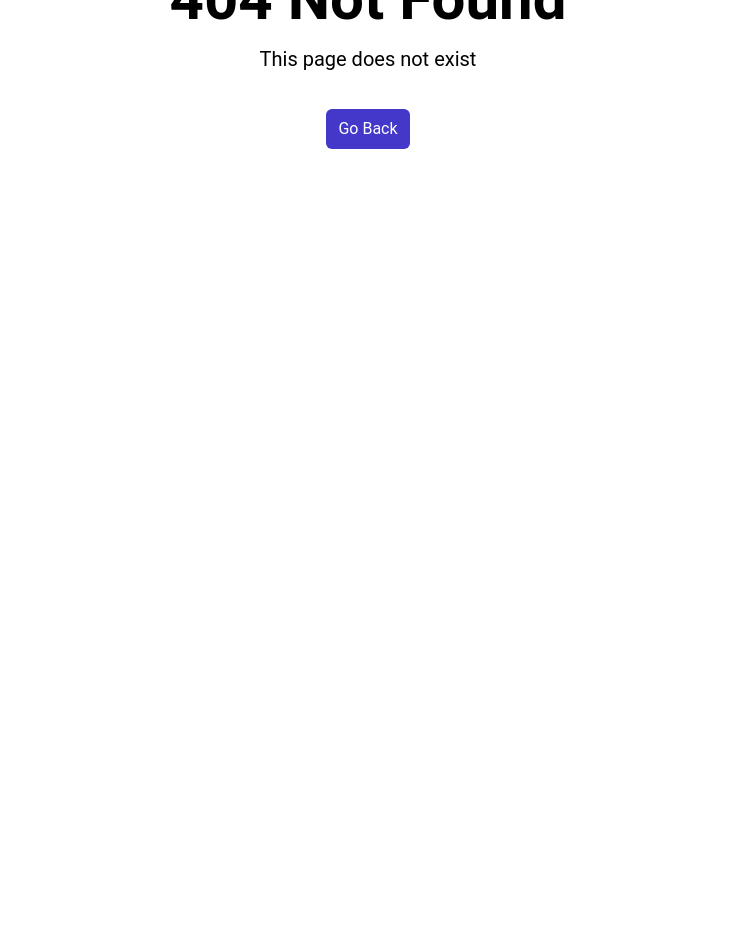
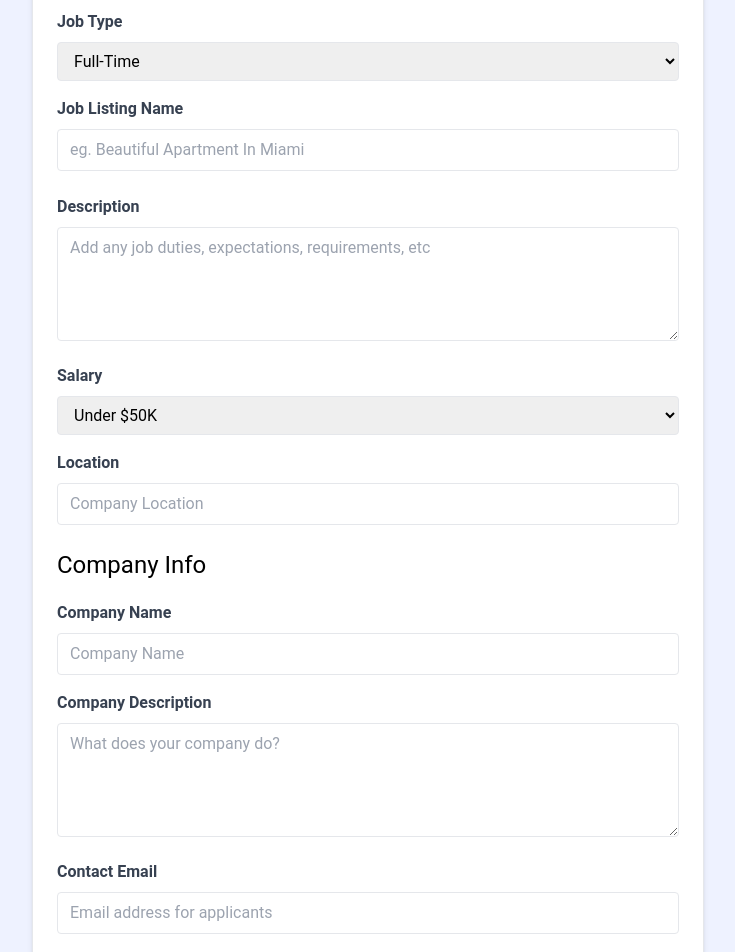
Before and after one commit to durgeshkk/react-crash-course-practical, a React (Vite) app in the folder react-crash-course-2024/: page /add-job in a window 1280 px wide. Before the commit this address had no page. Shown: the part 260-1212 px from the top of the page, without its empty margins (272-1007 px from the left). Before the commit the page ends 800 px from the top, so only its background shows below. Built offline with nearby package versions, Linux system fonts and the light colour scheme.

Commit message:
Add Job Page - Basic Rendering

```diff
--- a/react-crash-course-2024/src/App.jsx
+++ b/react-crash-course-2024/src/App.jsx
@@ -5,6 +5,7 @@ import MainLayout from './layouts/MainLayout';
 import JobsPage from "./pages/JobsPage";
 import NotFoundPage from './pages/NotFoundPage';
 import JobPage, {jobLoader} from "./pages/JobPage";
+import AddJobPage from "./pages/AddJobPage";
 
 // create our router
 // Route -> Route Component, we can actually pass path within route but for now, it's only for home page, so we can add index and then an element representing the route.
@@ -14,6 +15,7 @@ const router = createBrowserRouter(
     <Route path="/" element={<MainLayout />}>
       <Route index element={<HomePage />} />
       <Route path="/jobs" element={<JobsPage />} />
+      <Route path="/add-job" element={<AddJobPage />} />
       <Route path="/jobs/:id" element={<JobPage />} loader={jobLoader}/>
       {/* Below line is like catch job! */}
       <Route path="*" element={<NotFoundPage />} />
--- /dev/null
+++ b/react-crash-course-2024/src/pages/AddJobPage.jsx
@@ -0,0 +1,202 @@
+import { useState } from "react";
+
+const AddJobPage = () => {
+
+    const [title,setTitle] = useState('');
+    const [type,setType] = useState('');
+    const [location,setLocation] = useState('');
+    const [description,setDescription] = useState('');
+    const [salary,setSalary] = useState('');
+    const [companyName,setCompanyName] = useState('');
+    const [companyDescription,setCompanyDescription] = useState('');
+    const [contactEmail,setContactEmail] = useState('');
+    const [contactPhone,setContactPhone] = useState('');
+
+    return (
+    <>
+        <section className="bg-indigo-50">
+        <div className="container m-auto max-w-2xl py-24">
+            <div
+            className="bg-white px-6 py-8 mb-4 shadow-md rounded-md border m-4 md:m-0"
+            >
+            <form>
+                <h2 className="text-3xl text-center font-semibold mb-6">Add Job</h2>
+
+                <div className="mb-4">
+                <label htmlFor="type" className="block text-gray-700 font-bold mb-2"
+                    >Job Type</label
+                >
+                <select
+                    id="type"
+                    name="type"
+                    className="border rounded w-full py-2 px-3"
+                    required
+                    value={type}
+                    onChange={(eventParam) => setType(eventParam.target.value)}
+                >
+                    <option value="Full-Time">Full-Time</option>
+                    <option value="Part-Time">Part-Time</option>
+                    <option value="Remote">Remote</option>
+                    <option value="Internship">Internship</option>
+                </select>
+                </div>
+
+                <div className="mb-4">
+                <label className="block text-gray-700 font-bold mb-2"
+                    >Job Listing Name</label
+                >
+                <input
+                    type="text"
+                    id="title"
+                    name="title"
+                    className="border rounded w-full py-2 px-3 mb-2"
+                    placeholder="eg. Beautiful Apartment In Miami"
+                    required
+                    value={title}
+                    onChange={(eventParam) => setTitle(eventParam.target.value)}
+                />
+                </div>
+                <div className="mb-4">
+                <label
+                    htmlFor="description"
+                    className="block text-gray-700 font-bold mb-2"
+                    >Description</label
+                >
+                <textarea
+                    id="description"
+                    name="description"
+                    className="border rounded w-full py-2 px-3"
+                    rows="4"
+                    placeholder="Add any job duties, expectations, requirements, etc"
+                    value={description}
+                    onChange={(eventParam) => setDescription(eventParam.target.value)}
+                ></textarea>
+                </div>
+
+                <div className="mb-4">
+                <label htmlFor="type" className="block text-gray-700 font-bold mb-2"
+                    >Salary</label
+                >
+                <select
+                    id="salary"
+                    name="salary"
+                    className="border rounded w-full py-2 px-3"
+                    required
+                    value={salary}
+                    onChange={(eventParam) => setSalary(eventParam.target.value)}
+                >
+                    <option value="Under $50K">Under $50K</option>
+                    <option value="$50K - 60K">$50K - $60K</option>
+                    <option value="$60K - 70K">$60K - $70K</option>
+                    <option value="$70K - 80K">$70K - $80K</option>
+                    <option value="$80K - 90K">$80K - $90K</option>
+                    <option value="$90K - 100K">$90K - $100K</option>
+                    <option value="$100K - 125K">$100K - $125K</option>
+                    <option value="$125K - 150K">$125K - $150K</option>
+                    <option value="$150K - 175K">$150K - $175K</option>
+                    <option value="$175K - 200K">$175K - $200K</option>
+                    <option value="Over $200K">Over $200K</option>
+                </select>
+                </div>
+
+                <div className='mb-4'>
+                <label className='block text-gray-700 font-bold mb-2'>
+                    Location
+                </label>
+                <input
+                    type='text'
+                    id='location'
+                    name='location'
+                    className='border rounded w-full py-2 px-3 mb-2'
+                    placeholder='Company Location'
+                    required
+                    value={location}
+                    onChange={(eventParam) => setLocation(eventParam.target.value)}
+                />
+                </div>
+
+                <h3 className="text-2xl mb-5">Company Info</h3>
+
+                <div className="mb-4">
+                <label htmlFor="company" className="block text-gray-700 font-bold mb-2"
+                    >Company Name</label
+                >
+                <input
+                    type="text"
+                    id="company"
+                    name="company"
+                    className="border rounded w-full py-2 px-3"
+                    placeholder="Company Name"
+                    value={companyName}
+                    onChange={(eventParam) => setCompanyName(eventParam.target.value)}
+                />
+                </div>
+
+                <div className="mb-4">
+                <label
+                    htmlFor="company_description"
+                    className="block text-gray-700 font-bold mb-2"
+                    >Company Description</label
+                >
+                <textarea
+                    id="company_description"
+                    name="company_description"
+                    className="border rounded w-full py-2 px-3"
+                    rows="4"
+                    placeholder="What does your company do?"
+                    value={companyDescription}
+                    onChange={(eventParam) => setCompanyDescription(eventParam.target.value)}
+                ></textarea>
+                </div>
+
+                <div className="mb-4">
+                <label
+                    htmlFor="contact_email"
+                    className="block text-gray-700 font-bold mb-2"
+                    >Contact Email</label
+                >
+                <input
+                    type="email"
+                    id="contact_email"
+                    name="contact_email"
+                    className="border rounded w-full py-2 px-3"
+                    placeholder="Email address for applicants"
+                    required
+                    value={contactEmail}
+                    onChange={(eventParam) => setContactEmail(eventParam.target.value)}
+                />
+                </div>
+                <div className="mb-4">
+                <label
+                    htmlFor="contact_phone"
+                    className="block text-gray-700 font-bold mb-2"
+                    >Contact Phone</label
+                >
+                <input
+                    type="tel"
+                    id="contact_phone"
+                    name="contact_phone"
+                    className="border rounded w-full py-2 px-3"
+                    placeholder="Optional phone for applicants"
+                    value={contactPhone}
+                    onChange={(eventParam) => setContactPhone(eventParam.target.value)}
+                />
+                </div>
+
+                <div>
+                <button
+                    className="bg-indigo-500 hover:bg-indigo-600 text-white font-bold py-2 px-4 rounded-full w-full focus:outline-none focus:shadow-outline"
+                    type="submit"
+                >
+                    Add Job
+                </button>
+                </div>
+            </form>
+            </div>
+        </div>
+        </section>
+    </>
+  )
+}
+
+export default AddJobPage
```
